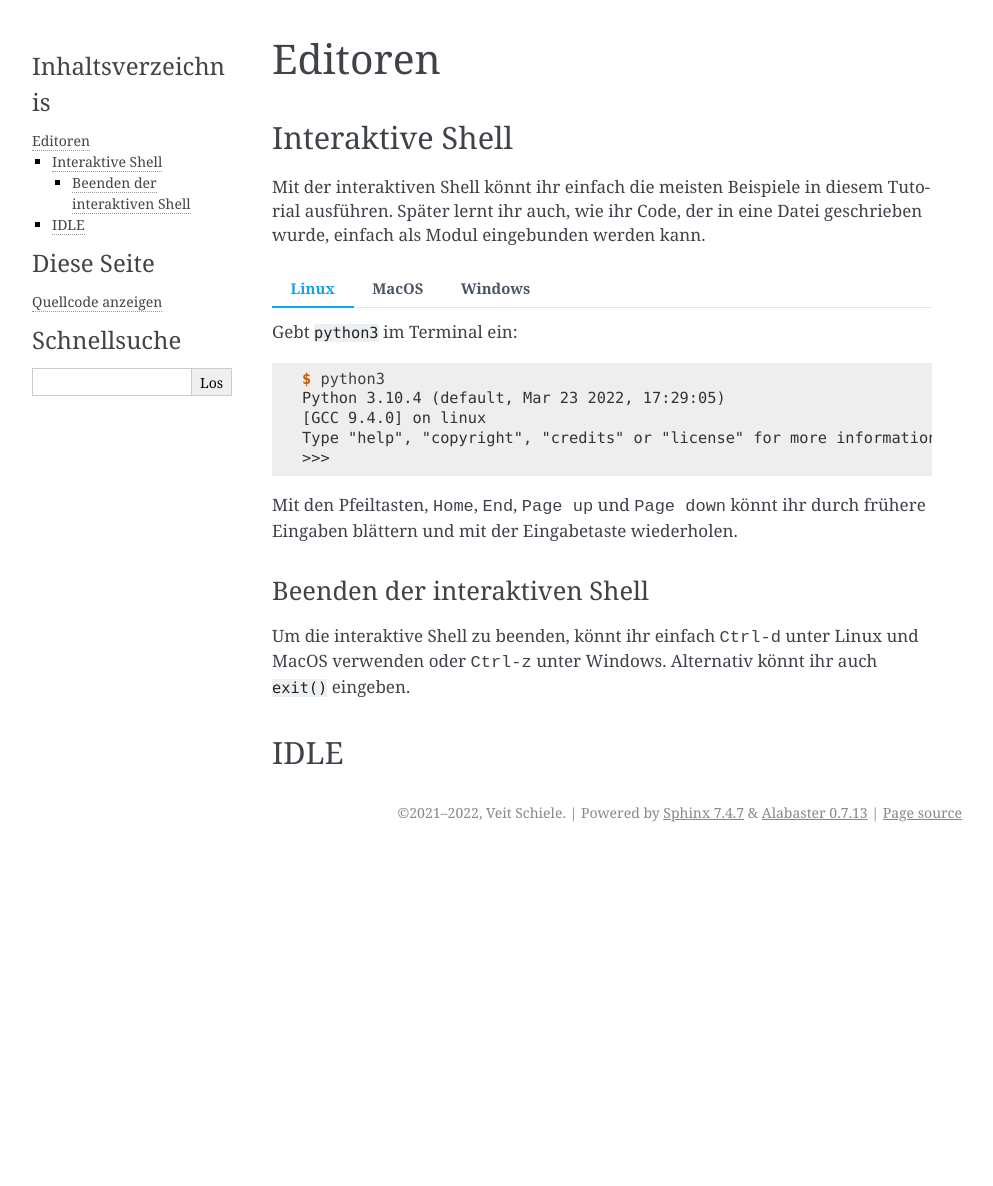
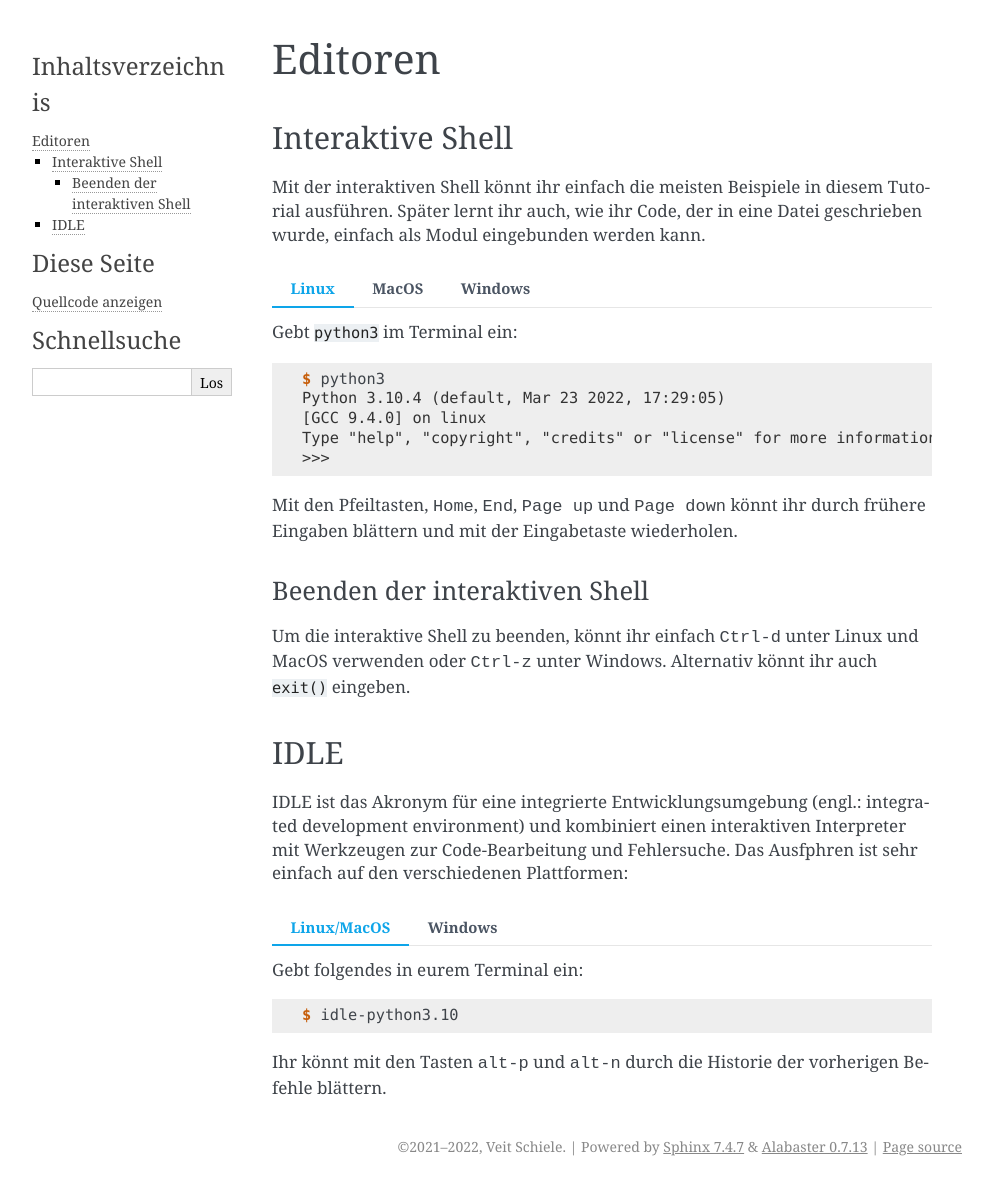
Before and after one commit to veit/python-basics-tutorial-de, a Sphinx documentation site: the page built from docs/editors.rst, in a window 1280 px wide. Shown: the whole page, without its empty margins (148-1141 px from the left). Built offline with Sphinx 7.4.7, drawn with Linux system fonts in a browser that asks for light colours; pages that are not in the unit, such as notebooks, are missing from menus; before the commit the page ends 900 px from its top, so only the background shows below that.

Commit message:
:memo: Add IDLE

```diff
--- a/docs/editors.rst
+++ b/docs/editors.rst
@@ -60,3 +60,24 @@ und MacOS verwenden oder :kbd:`Ctrl-z` unter Windows. Alternativ könnt ihr auch
 
 IDLE
 ----
+
+IDLE ist das Akronym für eine integrierte Entwicklungsumgebung (engl.:
+integrated development environment) und kombiniert einen interaktiven
+Interpreter mit Werkzeugen zur Code-Bearbeitung und Fehlersuche. Das Ausfphren
+ist sehr einfach auf den verschiedenen Plattformen:
+
+.. tab:: Linux/MacOS
+
+   Gebt folgendes in eurem Terminal ein:
+
+   .. code-block:: console
+
+      $ idle-python3.10
+
+.. tab:: Windows
+
+   Ihr könnt IDLE starten in :menuselection:`Windows --> Alle Apps --> IDLE
+   (Python GUI)`
+
+Ihr könnt mit den Tasten :kbd:`alt-p` und :kbd:`alt-n` durch die Historie der
+vorherigen Befehle blättern.
```
